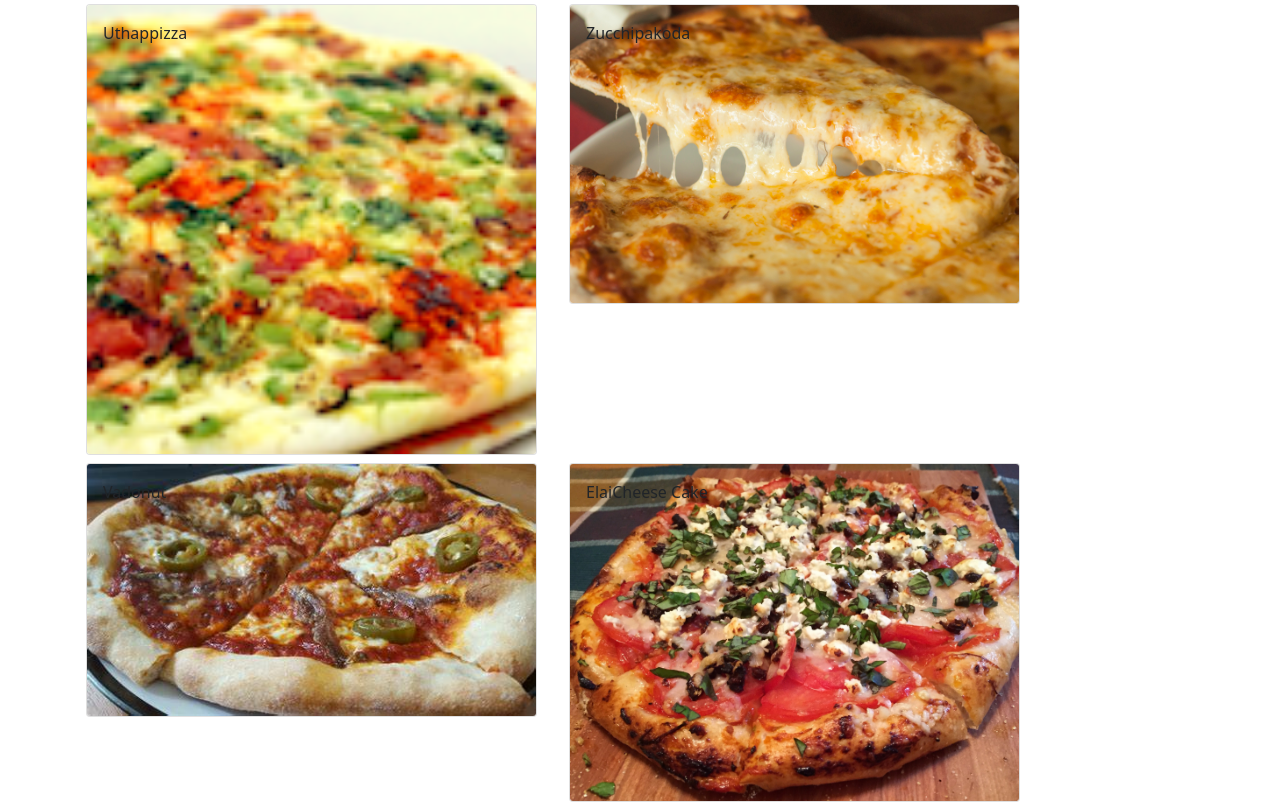
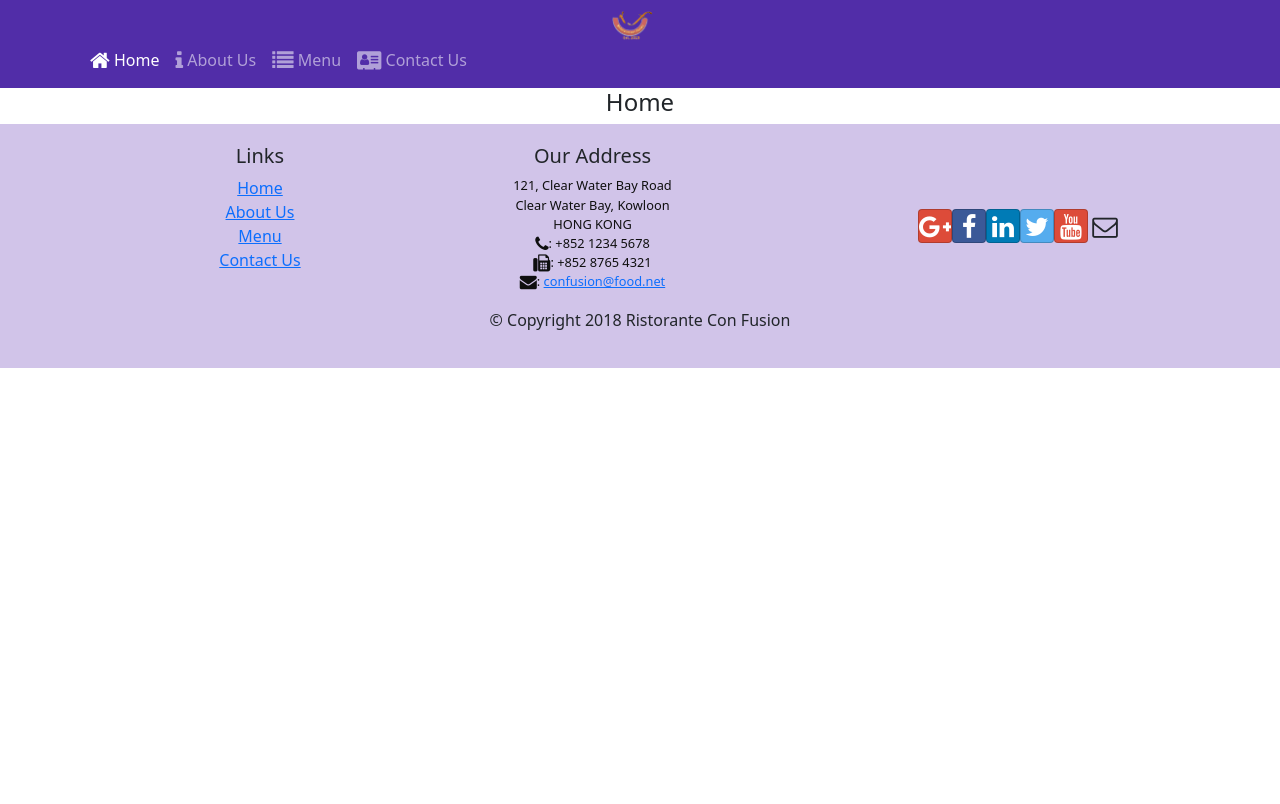
Before and after one commit to tuandq39/confusion-react, a React (Create React App) app: page /home in a window 1280 px wide. Shown: the top 804 px of the page. Built offline with nearby package versions, Linux system fonts and the light colour scheme.

Commit message:
React Router

```diff
--- a/package.json
+++ b/package.json
@@ -14,8 +14,9 @@
     "react-bootstrap-validation": "^0.1.11",
     "react-dom": "^18.2.0",
     "react-popper": "^2.3.0",
+    "react-router-dom": "^4.2.2",
     "react-scripts": "5.0.1",
-    "reactstrap": "^9.1.1",
+    "reactstrap": "^9.1.2",
     "web-vitals": "^2.1.4"
   },
   "scripts": {
--- a/src/App.js
+++ b/src/App.js
@@ -8,6 +8,7 @@
 import { Component } from "react";
 import { DISHES } from "./shared/dishes";
 import Main from "./Components/MainComponent";
+import { BrowserRouter } from "react-router-dom";
 
 const comment = {
   date: new Date(),
@@ -59,15 +60,20 @@
 
   render() {
     return (
-      <div className="">
-        {/* <Navbar dark color="primary">
-          <div className="container">
-            <NavbarBrand>Ristorante Con Fusion</NavbarBrand>
-          </div>
-        </Navbar>
-        <Menu dishes={this.state.dishes}></Menu> */}
-        <Main></Main>
-      </div>
+      // <div className="">
+      //   {/* <Navbar dark color="primary">
+      //     <div className="container">
+      //       <NavbarBrand>Ristorante Con Fusion</NavbarBrand>
+      //     </div>
+      //   </Navbar>
+      //   <Menu dishes={this.state.dishes}></Menu> */}
+      //   <Main></Main>
+      // </div>
+      <BrowserRouter>
+        <div className="App">
+          <Main />
+        </div>
+      </BrowserRouter>
     );
   }
 }
--- a/src/Components/FooterComponent.js
+++ b/src/Components/FooterComponent.js
@@ -1,3 +1,5 @@
+import { Link } from "react-router-dom";
+
 function Footer(props) {
   return (
     <div className="footer">
@@ -5,7 +7,7 @@
         <div className="row justify-content-center">
           <div className="col-4 offset-1 col-sm-2">
             <h5>Links</h5>
-            <ul className="list-unstyled">
+            {/* <ul className="list-unstyled">
               <li>
                 <a href="#">Home</a>
               </li>
@@ -17,6 +19,20 @@
               </li>
               <li>
                 <a href="contactus.html">Contact Us</a>
+              </li>
+            </ul> */}
+            <ul className="list-unstyled">
+              <li>
+                <Link to="/home">Home</Link>
+              </li>
+              <li>
+                <Link to="/aboutus">About Us</Link>
+              </li>
+              <li>
+                <Link to="/menu">Menu</Link>
+              </li>
+              <li>
+                <Link to="/contactus">Contact Us</Link>
               </li>
             </ul>
           </div>
--- a/src/Components/HeaderComponent.js
+++ b/src/Components/HeaderComponent.js
@@ -1,27 +1,104 @@
 import React, { Component } from "react";
-import { Nav, Navbar, NavbarBrand, Jumbotron } from "reactstrap";
+import { NavLink } from "react-router-dom";
+import {
+  Nav,
+  Navbar,
+  NavbarBrand,
+  NavbarToggler,
+  Collapse,
+  NavItem,
+} from "reactstrap";
 
 export default class Header extends Component {
+  constructor(props) {
+    super(props);
+
+    this.toggleNav = this.toggleNav.bind(this);
+    this.state = {
+      isNavOpen: false,
+    };
+  }
+  toggleNav() {
+    this.setState({
+      isNavOpen: !this.state.isNavOpen,
+    });
+  }
+
   render() {
     return (
-      <React.Fragment>
-        <Navbar dark>
+      // <React.Fragment>
+      //   <Navbar dark>
+      //     <div className="container">
+      //       <NavbarBrand href="/">Ristorante Con Fusion</NavbarBrand>
+      //     </div>
+      //   </Navbar>
+      //   <Jumbotron>
+      //     <div className="row row-header">
+      //       <div className="col-12 col-sm-6">
+      //         <h1>Ristorante con Fusion</h1>
+      //         <p>
+      //           We take inspiration from the World's best cuisines, and create a
+      //           unique fusion experience
+      //         </p>
+      //       </div>
+      //     </div>
+      //   </Jumbotron>
+      // </React.Fragment>
+      <div>
+        <Navbar dark expand="md">
           <div className="container">
-            <NavbarBrand href="/">Ristorante Con Fusion</NavbarBrand>
+            <NavbarToggler onClick={this.toggleNav} />
+            <NavbarBrand className="mr-auto" href="/">
+              <img
+                src="assets/images/logo.png"
+                height="30"
+                width="41"
+                alt="Ristorante Con Fusion"
+              />
+            </NavbarBrand>
+            <Collapse isOpen={this.state.isNavOpen} navbar>
+              <Nav navbar>
+                <NavItem>
+                  <NavLink className="nav-link" to="/home">
+                    <span className="fa fa-home fa-lg"></span> Home
+                  </NavLink>
+                </NavItem>
+                <NavItem>
+                  <NavLink className="nav-link" to="/aboutus">
+                    <span className="fa fa-info fa-lg"></span> About Us
+                  </NavLink>
+                </NavItem>
+                <NavItem>
+                  <NavLink className="nav-link" to="/menu">
+                    <span className="fa fa-list fa-lg"></span> Menu
+                  </NavLink>
+                </NavItem>
+
+                <NavItem>
+                  <NavLink className="nav-link" to="/contactus">
+                    <span className="fa fa-address-card fa-lg"></span> Contact
+                    Us
+                  </NavLink>
+                </NavItem>
+              </Nav>
+            </Collapse>
           </div>
         </Navbar>
-        <Jumbotron>
-          <div className="row row-header">
-            <div className="col-12 col-sm-6">
-              <h1>Ristorante con Fusion</h1>
-              <p>
-                We take inspiration from the World's best cuisines, and create a
-                unique fusion experience
-              </p>
+        {/* <Jumbotron>
+          <div className="container">
+            <div className="row row-header">
+              <div className="col-12 col-sm-6">
+                <h1>Ristorante Con Fusion</h1>
+                <p>
+                  We take inspiration from the World's best cuisines, and create
+                  a unique fusion experience. Our lipsmacking creations will
+                  tickle your culinary senses!
+                </p>
+              </div>
             </div>
           </div>
-        </Jumbotron>
-      </React.Fragment>
+        </Jumbotron> */}
+      </div>
     );
   }
 }
--- /dev/null
+++ b/src/Components/HomeComponent.js
@@ -0,0 +1,9 @@
+import React from "react";
+
+export default function Home(props) {
+  return (
+    <div className="container">
+      <h4>Home</h4>
+    </div>
+  );
+}
--- a/src/Components/MainComponent.js
+++ b/src/Components/MainComponent.js
@@ -3,8 +3,11 @@
 import { DISHES } from "../shared/dishes";
 import DishDetail from "./DishdetailComponent";
 import Menu from "./MenuComponent";
+// import Header from "./HeaderComponent";
+import Footer from "./FooterComponent";
+import Home from "./HomeComponent";
+import { Redirect, Route, Switch } from "react-router-dom";
 import Header from "./HeaderComponent";
-import Footer from "./FooterComponent";
 
 class Main extends Component {
   constructor(props) {
@@ -20,6 +23,9 @@
   }
 
   render() {
+    const HomePage = () => {
+      return <Home />;
+    };
     return (
       <div>
         {/* <Navbar dark color="primary">
@@ -28,7 +34,7 @@
           </div>
         </Navbar> */}
         {/* <Header></Header>s */}
-        <Menu
+        {/* <Menu
           dishes={this.state.dishes}
           onClick={(dishId) => this.onDishSelect(dishId)}
         ></Menu>
@@ -38,7 +44,19 @@
               (dish) => dish.id === this.state.selectedDish
             )[0]
           }
-        ></DishDetail>
+        ></DishDetail> */}
+        <Header></Header>
+        <Switch>
+          <Route path="/home" component={HomePage}></Route>
+          <Route
+            exact
+            path="/menu"
+            component={() => {
+              <Menu dishes={this.state.dishes}></Menu>;
+            }}
+          ></Route>
+          <Redirect to="/home"></Redirect>
+        </Switch>
         <Footer></Footer>
       </div>
     );
--- a/src/Components/MenuComponent.js
+++ b/src/Components/MenuComponent.js
@@ -29,7 +29,7 @@
   const menu = props.dishes.map((dish) => {
     return (
       <div className="col-12 col-md-5 m-1" key={dish.id}>
-        <RenderMenuItem dish={dish} onClick={props.onClick}></RenderMenuItem>
+        <RenderMenuItem dish={dish}></RenderMenuItem>
       </div>
     );
   });
```
Also changed, not shown: 1 other file (tests, documents, lock files or other folders).
